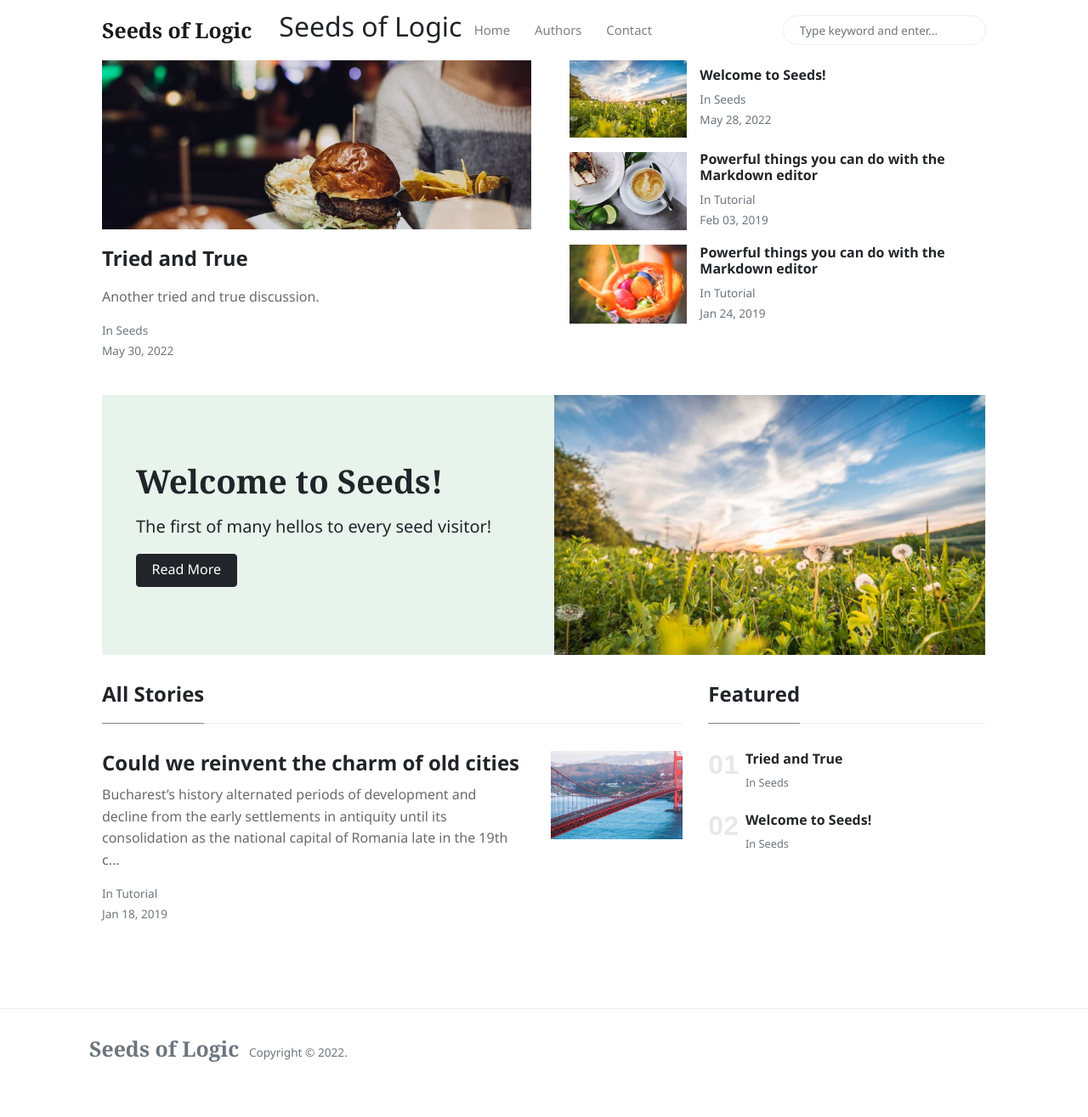
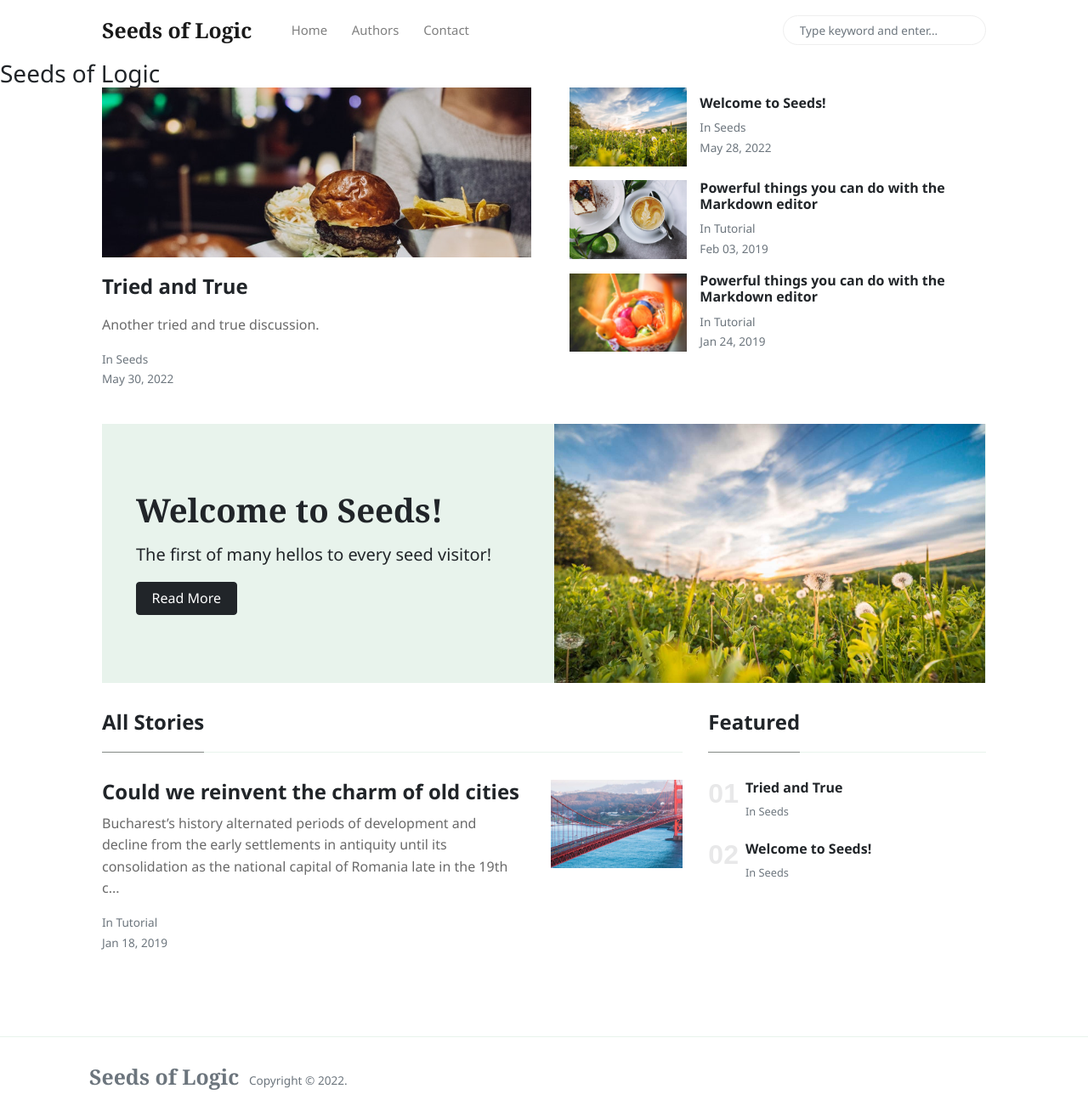
Before and after one commit to akalber/akalber-github.io, a Jekyll site: the page built from index.html, in a window 1280 px wide and 1315 px high. Shown: the whole window at 85% size. Built offline with Jekyll 4.4.1, drawn with Linux system fonts in a browser that asks for light colours; nearby versions of some CDN libraries; the list of posts is cut into pages by our own code.

Commit message:
description div

```diff
--- a/_layouts/default.html
+++ b/_layouts/default.html
@@ -39,7 +39,6 @@
     <nav id="MagicMenu" class="topnav navbar navbar-expand-lg navbar-light bg-white fixed-top">
     <div class="container">
         <a class="navbar-brand" href="{{ site.baseurl }}/index.html"><strong>{{site.name}}</strong></a>
-        <h2>{{ site.description }}</h2>
         <button class="navbar-toggler collapsed" type="button" data-toggle="collapse" data-target="#navbarColor02" aria-controls="navbarColor02" aria-expanded="false" aria-label="Toggle navigation">
         <span class="navbar-toggler-icon"></span>
         </button>
@@ -53,6 +52,10 @@
         </div>
     </div>
     </nav>
+
+    <div>
+        <h3>{{ site.description }}</h3>
+    </div>
 
     <!-- Search Results -->
     <div id="lunrsearchresults">
```
